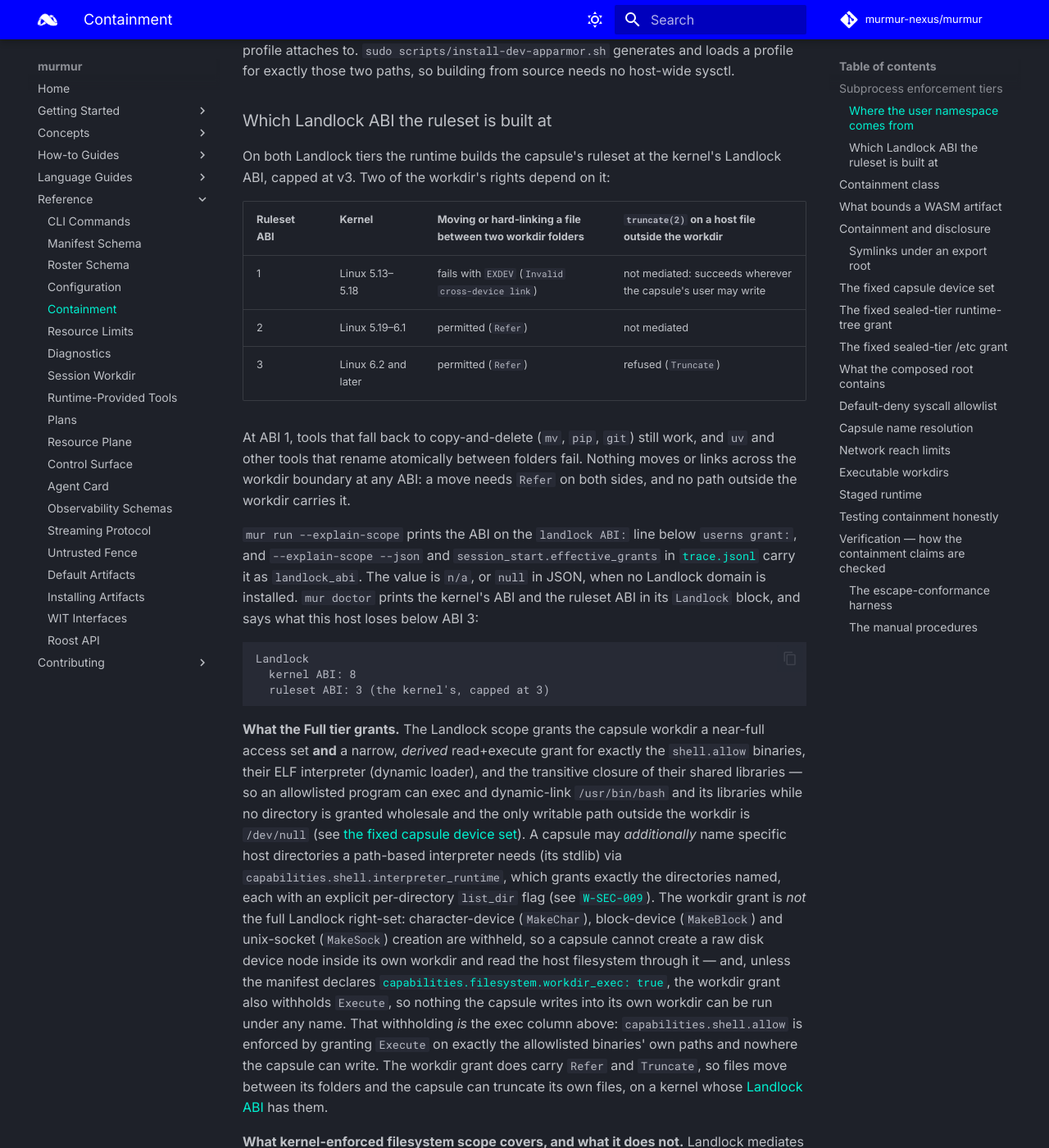
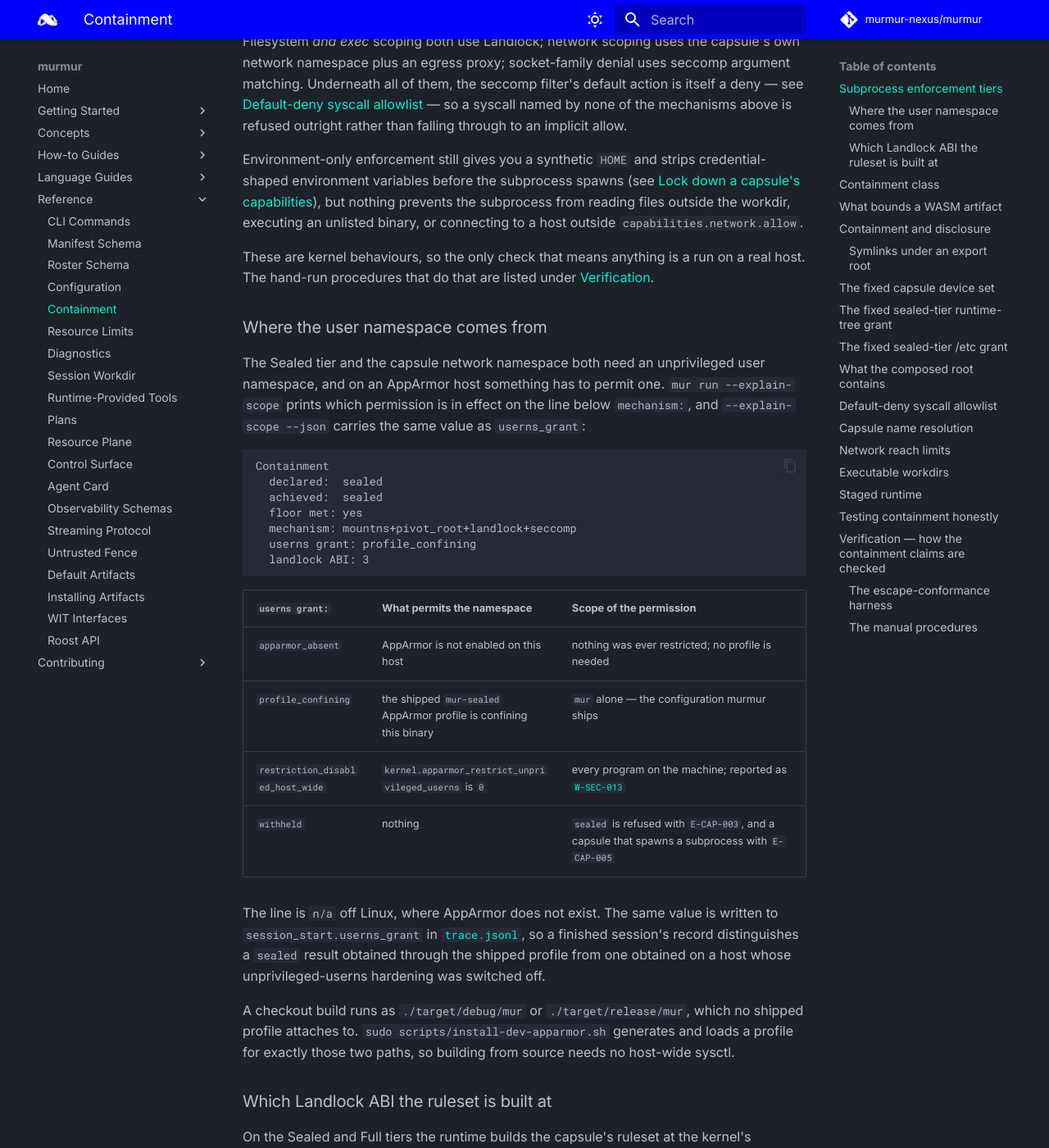
Before and after one commit to murmur-nexus/murmur, an MkDocs documentation site: the page built from docs/content/reference/containment.md, in a window 1280 px wide and 1400 px high, scrolled down 2382 px. Shown: the whole window at 82% size. Built offline with MkDocs 1.6.1 and Material for MkDocs 9.7.7, drawn with Linux system fonts in a browser that asks for light colours; comment, search, counter and statistics services are not loaded; some of the changed text lies outside the part shown.

Commit message:
checkpoint(#1be87524): Entering test stage
Signed-off-by: ewdegraaff <ewdegraaff@users.noreply.github.com>

````diff
--- a/docs/content/how-to/different-ways-to-run-murmur.md
+++ b/docs/content/how-to/different-ways-to-run-murmur.md
@@ -263,6 +264,10 @@
 `userns grant:` names where this host's permission to create an unprivileged user namespace comes
 from, and is `n/a` off Linux. See
 [Where the user namespace comes from](../reference/containment.md#userns-grant) for the values.
+
+`landlock ABI:` is the Landlock ABI the capsule's ruleset is built at, and is `n/a` when no Landlock
+domain is installed. Below 2, moving a file between two folders of the workdir fails with `EXDEV`.
+See [Which Landlock ABI the ruleset is built at](../reference/containment.md#landlock-abi).
 
 `mechanism:` is a stable name for the kernel enforcement the host actually provides:
 
--- a/docs/content/reference/containment.md
+++ b/docs/content/reference/containment.md
@@ -44,68 +44,6 @@
 
 The `mechanism:` column is what `mur run --explain-scope` prints, and it always reports what the
 *host* can back — never what the session installed.
-
-### Where the user namespace comes from { #userns-grant }
-
-The Sealed tier and the capsule network namespace both need an unprivileged user namespace, and on
-an AppArmor host something has to permit one. `mur run --explain-scope` prints which permission is
-in effect on the line below `mechanism:`, and `--explain-scope --json` carries the same value as
-`userns_grant`:
-
-```text
-Containment
-  declared:  sealed
-  achieved:  sealed
-  floor met: yes
-  mechanism: mountns+pivot_root+landlock+seccomp
-  userns grant: profile_confining
-  landlock ABI: 3
-```
-
-| `userns grant:` | What permits the namespace | Scope of the permission |
-|---|---|---|
-| `apparmor_absent` | AppArmor is not enabled on this host | nothing was ever restricted; no profile is needed |
-| `profile_confining` | the shipped `mur-sealed` AppArmor profile is confining this binary | `mur` alone — the configuration murmur ships |
-| `restriction_disabled_host_wide` | `kernel.apparmor_restrict_unprivileged_userns` is `0` | every program on the machine; reported as [`W-SEC-013`](diagnostics.md#w-sec-013) |
-| `withheld` | nothing | `sealed` is refused with `E-CAP-003`, and a capsule that spawns a subprocess with `E-CAP-005` |
-
-The line is `n/a` off Linux, where AppArmor does not exist. The same value is written to
-`session_start.userns_grant` in
-[`trace.jsonl`](observability-schemas.md#session-trace-tracejsonl), so a finished session's record
-distinguishes a `sealed` result obtained through the shipped profile from one obtained on a host
-whose unprivileged-userns hardening was switched off.
-
-A checkout build runs as `./target/debug/mur` or `./target/release/mur`, which no shipped profile
-attaches to. `sudo scripts/install-dev-apparmor.sh` generates and loads a profile for exactly those
-two paths, so building from source needs no host-wide sysctl.
-
-### Which Landlock ABI the ruleset is built at { #landlock-abi }
-
-On both Landlock tiers the runtime builds the capsule's ruleset at the kernel's Landlock ABI, capped
-at v3. Two of the workdir's rights depend on it:
-
-| Ruleset ABI | Kernel | Moving or hard-linking a file between two workdir folders | `truncate(2)` on a host file outside the workdir |
-|---|---|---|---|
-| 1 | Linux 5.13–5.18 | fails with `EXDEV` (`Invalid cross-device link`) | not mediated: succeeds wherever the capsule's user may write |
-| 2 | Linux 5.19–6.1 | permitted (`Refer`) | not mediated |
-| 3 | Linux 6.2 and later | permitted (`Refer`) | refused (`Truncate`) |
-
-At ABI 1, tools that fall back to copy-and-delete (`mv`, `pip`, `git`) still work, and `uv` and
-other tools that rename atomically between folders fail. Nothing moves or links across the
-workdir boundary at any ABI: a move needs `Refer` on both sides, and no path outside the workdir
-carries it.
-
-`mur run --explain-scope` prints the ABI on the `landlock ABI:` line below `userns grant:`, and
-`--explain-scope --json` and `session_start.effective_grants` in
-[`trace.jsonl`](observability-schemas.md#session-trace-tracejsonl) carry it as `landlock_abi`. The
-value is `n/a`, or `null` in JSON, when no Landlock domain is installed. `mur doctor` prints the
-kernel's ABI and the ruleset ABI in its `Landlock` block, and says what this host loses below ABI 3:
-
-```text
-Landlock
-  kernel ABI: 8
-  ruleset ABI: 3 (the kernel's, capped at 3)
-```
 
 **What the Full tier grants.** The Landlock scope grants the capsule workdir a near-full access set
 **and** a narrow, *derived* read+execute grant for exactly the `shell.allow` binaries, their ELF
@@ -156,6 +94,67 @@
 
 These are kernel behaviours, so the only check that means anything is a run on a real host. The
 hand-run procedures that do that are listed under [Verification](#verification).
+
+### Where the user namespace comes from { #userns-grant }
+
+The Sealed tier and the capsule network namespace both need an unprivileged user namespace, and on
+an AppArmor host something has to permit one. `mur run --explain-scope` prints which permission is
+in effect on the line below `mechanism:`, and `--explain-scope --json` carries the same value as
+`userns_grant`:
+
+```text
+Containment
+  declared:  sealed
+  achieved:  sealed
+  floor met: yes
+  mechanism: mountns+pivot_root+landlock+seccomp
+  userns grant: profile_confining
+  landlock ABI: 3
+```
+
+| `userns grant:` | What permits the namespace | Scope of the permission |
+|---|---|---|
+| `apparmor_absent` | AppArmor is not enabled on this host | nothing was ever restricted; no profile is needed |
+| `profile_confining` | the shipped `mur-sealed` AppArmor profile is confining this binary | `mur` alone — the configuration murmur ships |
+| `restriction_disabled_host_wide` | `kernel.apparmor_restrict_unprivileged_userns` is `0` | every program on the machine; reported as [`W-SEC-013`](diagnostics.md#w-sec-013) |
+| `withheld` | nothing | `sealed` is refused with `E-CAP-003`, and a capsule that spawns a subprocess with `E-CAP-005` |
+
+The line is `n/a` off Linux, where AppArmor does not exist. The same value is written to
+`session_start.userns_grant` in
+[`trace.jsonl`](observability-schemas.md#session-trace-tracejsonl), so a finished session's record
+distinguishes a `sealed` result obtained through the shipped profile from one obtained on a host
+whose unprivileged-userns hardening was switched off.
+
+A checkout build runs as `./target/debug/mur` or `./target/release/mur`, which no shipped profile
+attaches to. `sudo scripts/install-dev-apparmor.sh` generates and loads a profile for exactly those
+two paths, so building from source needs no host-wide sysctl.
+
+### Which Landlock ABI the ruleset is built at { #landlock-abi }
+
+On the Sealed and Full tiers the runtime builds the capsule's ruleset at the kernel's Landlock ABI,
+capped at v3. Two of the workdir's rights depend on it:
+
+| Ruleset ABI | Kernel | Moving or hard-linking a file between two workdir folders | `truncate(2)` on a host file outside the workdir |
+|---|---|---|---|
+| 1 | Linux 5.13–5.18 | fails with `EXDEV` (`Invalid cross-device link`) | not mediated: succeeds wherever the capsule's user may write |
+| 2 | Linux 5.19–6.1 | permitted (`Refer`) | not mediated |
+| 3 | Linux 6.2 and later | permitted (`Refer`) | refused (`Truncate`) |
+
+At ABI 1, tools that fall back to copy-and-delete (`mv`, `pip`, `git`) still work, and `uv` and
+other tools that rename atomically between folders fail. Nothing moves or links across the
+workdir boundary at any ABI.
+
+`mur run --explain-scope` prints the ABI on the `landlock ABI:` line below `userns grant:`, and
+`--explain-scope --json` and `session_start.effective_grants` in
+[`trace.jsonl`](observability-schemas.md#session-trace-tracejsonl) carry it as `landlock_abi`. The
+value is `n/a`, or `null` in JSON, when no Landlock domain is installed. `mur doctor` prints the
+kernel's ABI and the ruleset ABI in its `Landlock` block, and says what this host loses below ABI 3:
+
+```text
+Landlock
+  kernel ABI: 8
+  ruleset ABI: 3 (the kernel's, capped at 3)
+```
 
 ---
 
````
Also changed, not shown: other parts of docs/content/how-to/different-ways-to-run-murmur.md (+1 -0 lines), docs/content/reference/capsule-device-set-manual-verification.md (+2 -2 lines), docs/content/reference/cli.md (+1 -0 lines), 2 other files.
